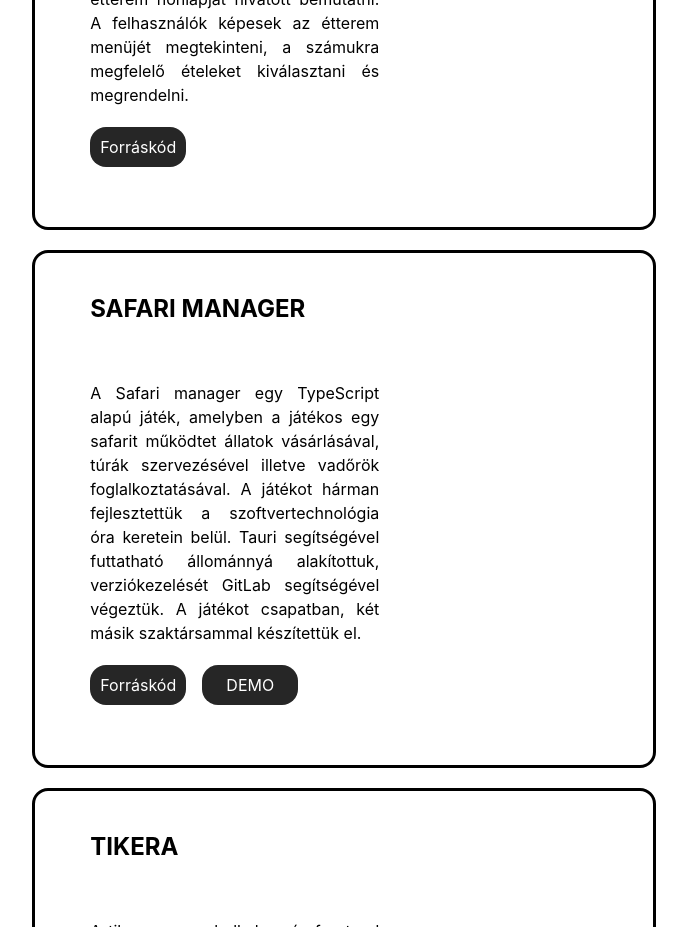
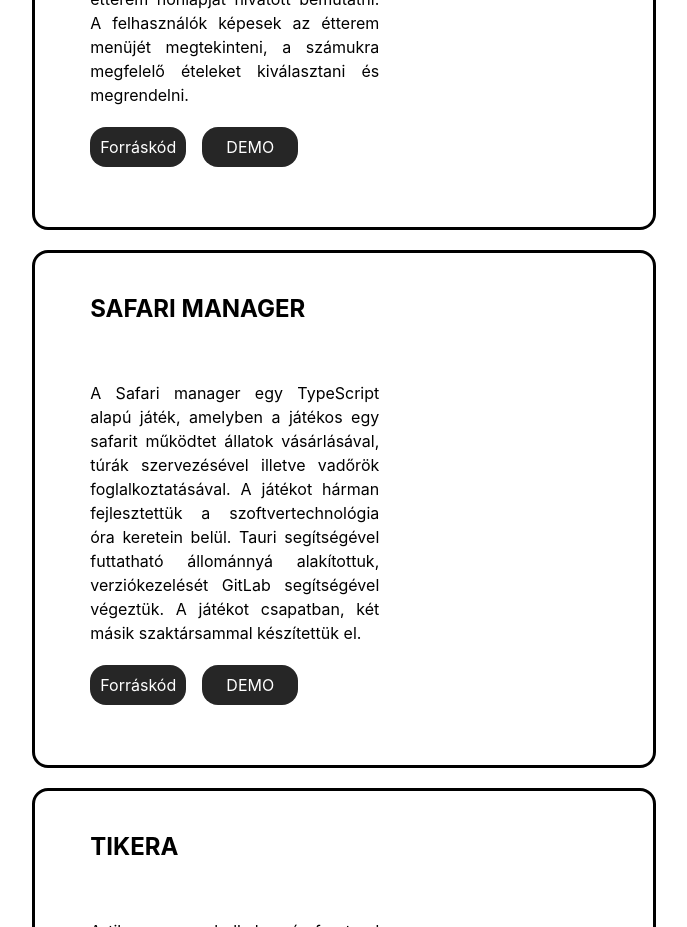
Before and after one commit to henriktoth/portfolio, a Vue app: page / in a window 1280 px wide. Shown: the part 3360-4287 px from the top of the page, without its empty margins (296-983 px from the left). Built offline with nearby package versions, Linux system fonts and the light colour scheme; some icons are missing.

Commit message:
feat: added demo for burgerco

```diff
--- a/src/assets/data/projects.json
+++ b/src/assets/data/projects.json
@@ -6,12 +6,16 @@
     "description": "A burger.CO egy React alapú weboldal frontend része, amely egy étterem honlapját hivatott bemutatni. A felhasználók képesek az étterem menüjét megtekinteni, a számukra megfelelő ételeket kiválasztani és megrendelni.",
     "icon": "mdi:hamburger",
     "github": "https://github.com/henriktoth/burgerco",
-    "demo": ""
+    "demo": "https://burgerco.vercel.app/"
   },
   {
     "name": "Safari Manager",
     "isInDev": false,
-    "techStack": ["bxl:typescript", "devicon-plain:tauri", "meteor-icons:gitlab"],
+    "techStack": [
+      "bxl:typescript",
+      "devicon-plain:tauri",
+      "meteor-icons:gitlab"
+    ],
     "description": "A Safari manager egy TypeScript alapú játék, amelyben a játékos egy safarit működtet állatok vásárlásával, túrák szervezésével illetve vadőrök foglalkoztatásával. A játékot hárman fejlesztettük a szoftvertechnológia óra keretein belül. Tauri segítségével futtatható állománnyá alakítottuk, verziókezelését GitLab segítségével végeztük. A játékot csapatban, két másik szaktársammal készítettük el.",
     "icon": "emojione-monotone:lion-face",
     "github": "https://github.com/henriktoth/safarimanager",
```
Also changed, not shown: src/components/DarkModeSwitch.vue (+4 -10 lines).
